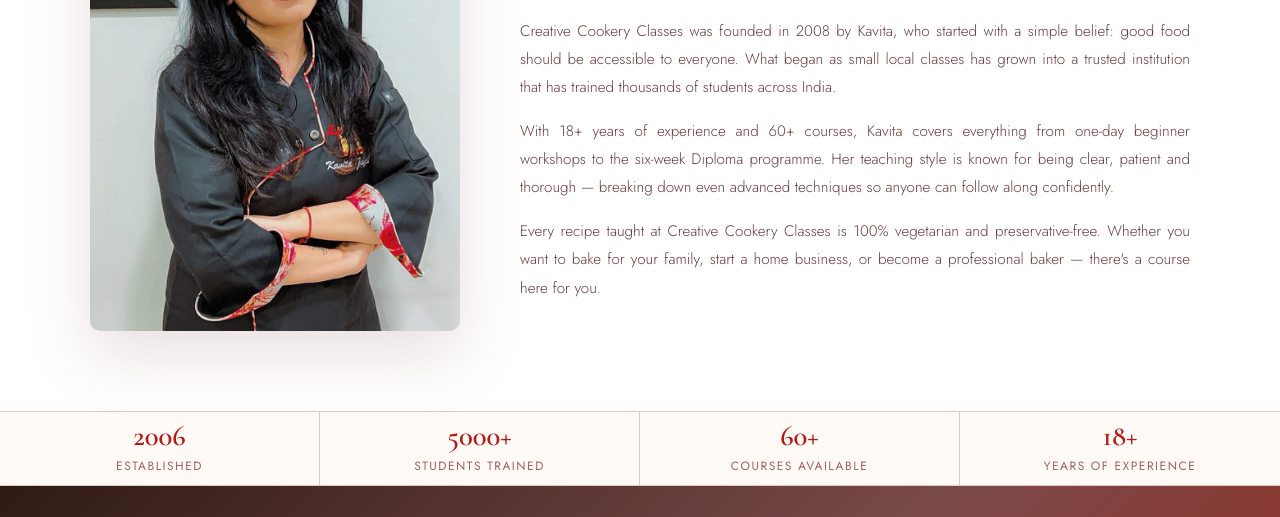
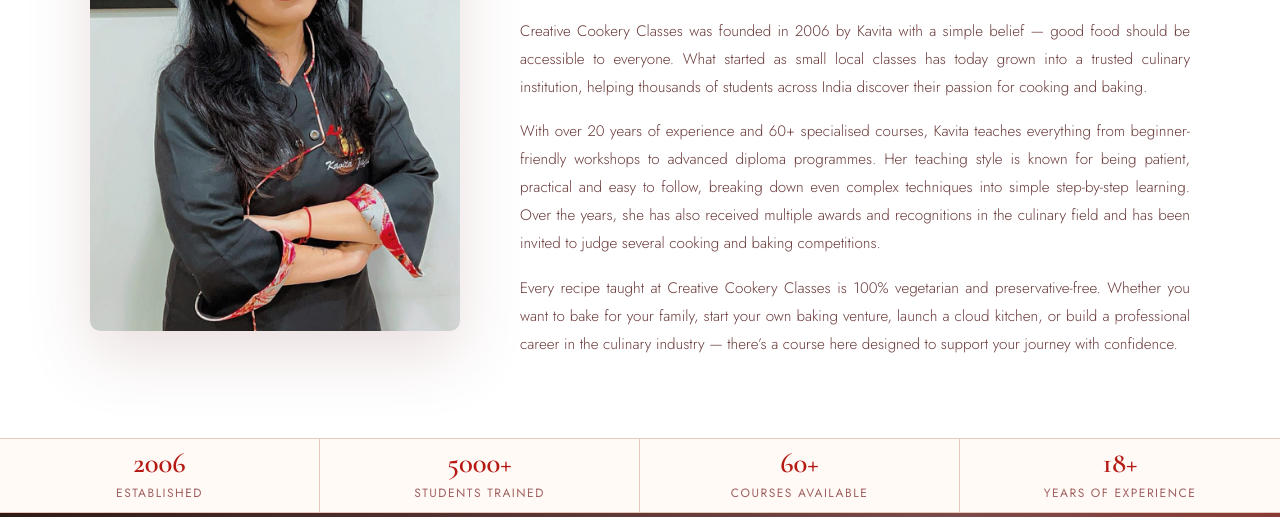
Before and after one commit to Blank102/ccc-website, a plain HTML site: page about.html in a window 1280 px wide. Shown: the part 283-800 px from the top of the page. Drawn offline with nearby package versions, Linux system fonts and the light colour scheme.

Commit message:
Content fixes

```diff
--- a/about.html
+++ b/about.html
@@ -225,9 +225,11 @@
       <div class="about-eyebrow">Meet Your Instructor</div>
       <h1 class="about-title">Kavita —<br>Teaching Food with Heart</h1>
       <div class="about-body">
-        <p>Creative Cookery Classes was founded in 2008 by Kavita, who started with a simple belief: good food should be accessible to everyone. What began as small local classes has grown into a trusted institution that has trained thousands of students across India.</p>
-        <p>With 18+ years of experience and 60+ courses, Kavita covers everything from one-day beginner workshops to the six-week Diploma programme. Her teaching style is known for being clear, patient and thorough — breaking down even advanced techniques so anyone can follow along confidently.</p>
-        <p>Every recipe taught at Creative Cookery Classes is 100% vegetarian and preservative-free. Whether you want to bake for your family, start a home business, or become a professional baker — there's a course here for you.</p>
+      <p>Creative Cookery Classes was founded in 2006 by Kavita with a simple belief — good food should be accessible to everyone. What started as small local classes has today grown into a trusted culinary institution, helping thousands of students across India discover their passion for cooking and baking.</p>
+
+<p>With over 20 years of experience and 60+ specialised courses, Kavita teaches everything from beginner-friendly workshops to advanced diploma programmes. Her teaching style is known for being patient, practical and easy to follow, breaking down even complex techniques into simple step-by-step learning. Over the years, she has also received multiple awards and recognitions in the culinary field and has been invited to judge several cooking and baking competitions.</p>
+
+<p>Every recipe taught at Creative Cookery Classes is 100% vegetarian and preservative-free. Whether you want to bake for your family, start your own baking venture, launch a cloud kitchen, or build a professional career in the culinary industry — there’s a course here designed to support your journey with confidence.</p>
       </div>
     </div>
   </section>
```
Also changed, not shown: baking.html (+2 -1 lines), cooking.html (+2 -1 lines), index.html (+3 -2 lines).
